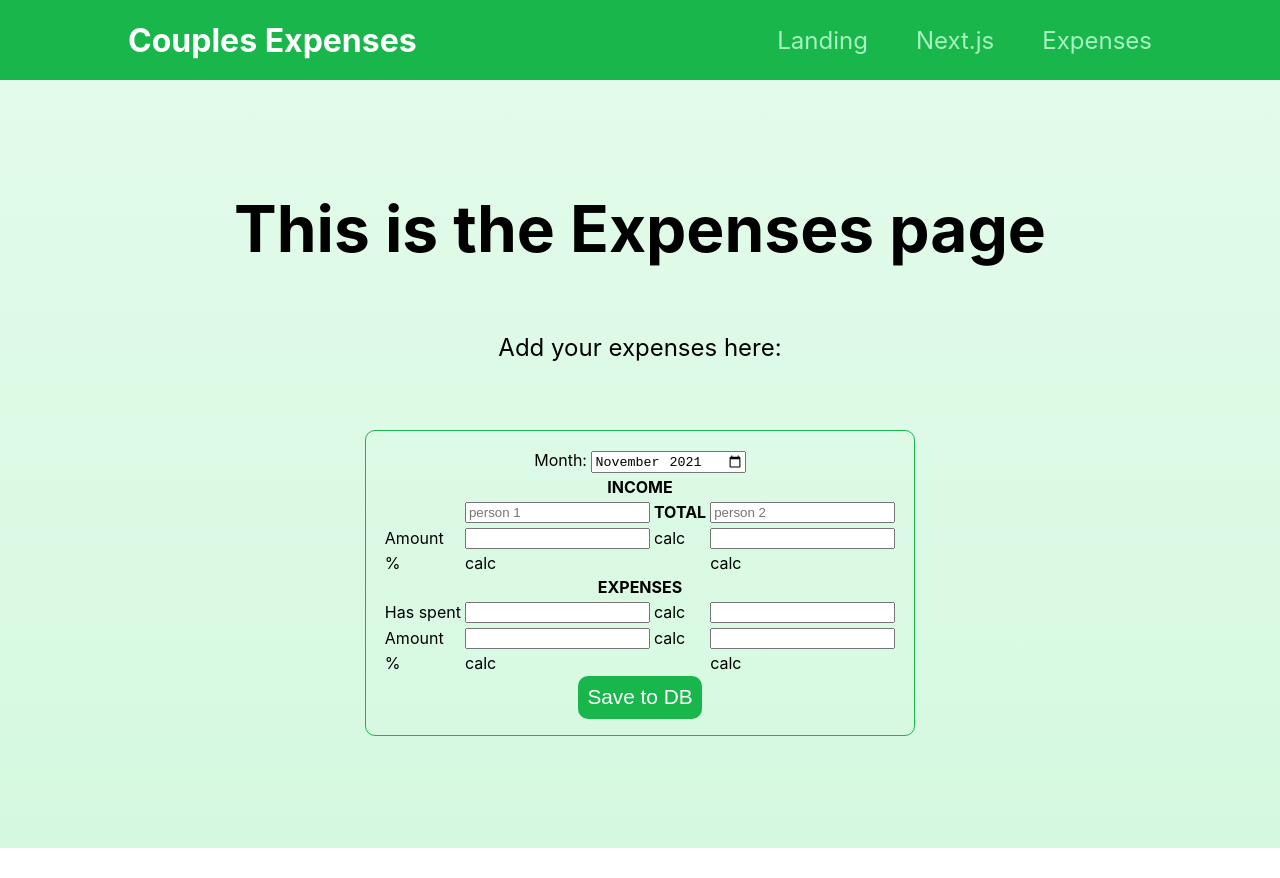
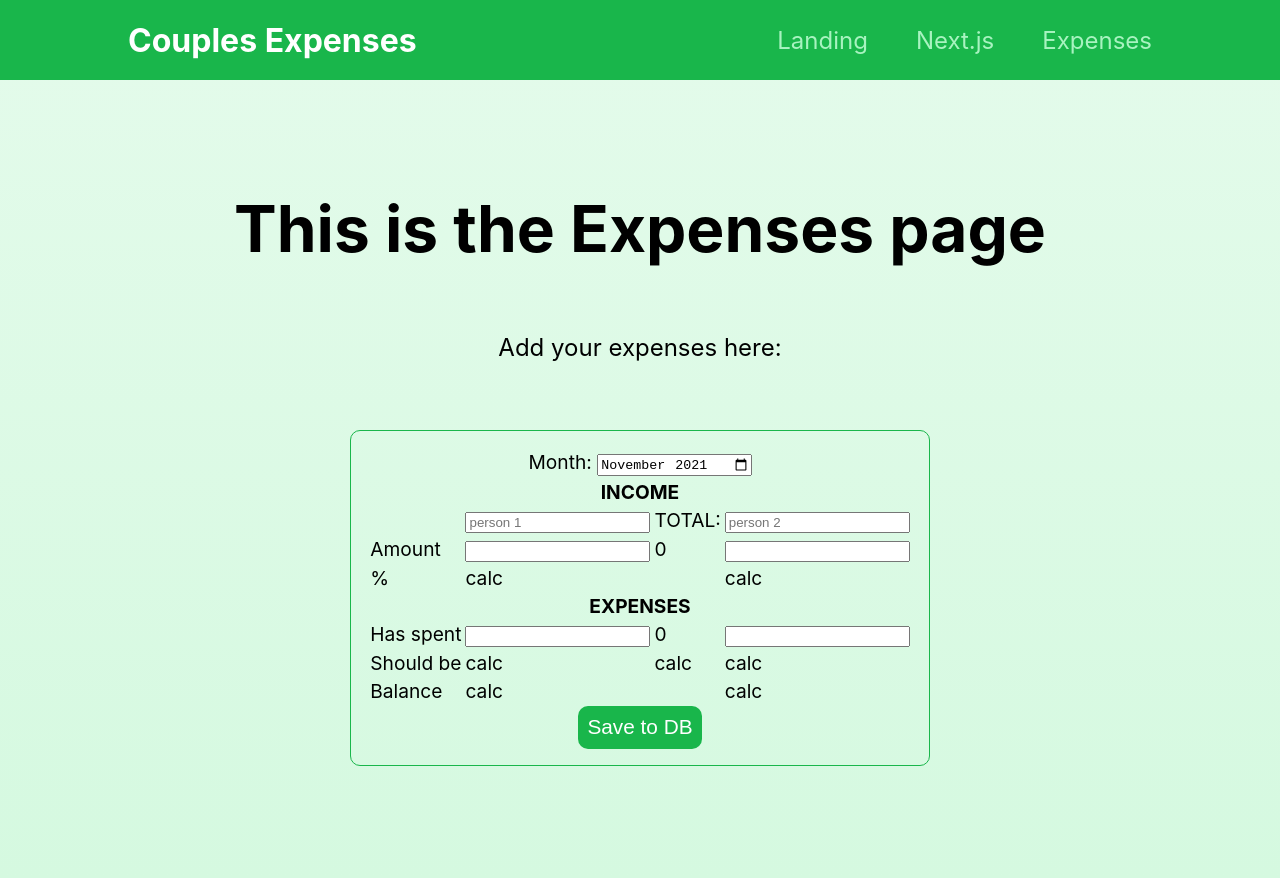
Before and after one commit to bjorntirsen/couples-expenses, a Next.js app: page /expenses in a window 1280 px wide. Before the commit the page ends 848 px from the top, so only its background shows below. Built offline with nearby package versions, Linux system fonts and the light colour scheme.

Commit message:
:sparkles: Total calculated

```diff
--- a/components/expenses/ExpensesForm.module.css
+++ b/components/expenses/ExpensesForm.module.css
@@ -1,4 +1,5 @@
 .form_container {
+  font-size: 1.2rem;
   text-decoration: none;
   border: 1px solid var(--primary-m9);
   border-radius: 10px;
--- a/components/expenses/ExpensesForm.tsx
+++ b/components/expenses/ExpensesForm.tsx
@@ -1,14 +1,40 @@
-import React, { FC, FormEvent } from 'react';
+import { FC, FormEvent, useRef, useState } from 'react';
 import classes from './ExpensesForm.module.css';
 
-interface Props {}
+interface Props {
+  onAddMonth: (a: string) => void;
+}
 
-const ExpensesForm: FC<Props> = () => {
+const ExpensesForm: FC<Props> = ({ onAddMonth }) => {
+  const monthInputRef = useRef<HTMLInputElement>(null);
+  const person1InputRef = useRef<HTMLInputElement>(null);
+  const person2InputRef = useRef<HTMLInputElement>(null);
+  const p1incomeInputRef = useRef<HTMLInputElement>(null);
+  const p2incomeInputRef = useRef<HTMLInputElement>(null);
+  const p1spentInputRef = useRef<HTMLInputElement>(null);
+  const p2spentInputRef = useRef<HTMLInputElement>(null);
+  const [totalIncome, setTotalIncome] = useState(0);
+  const [totalSpent, setTotalSpent] = useState(0);
+
   const handleOnChange = () => {
+    if (
+      +p1incomeInputRef.current!.value > 0 ||
+      +p2incomeInputRef.current!.value > 0
+    )
+      setTotalIncome(
+        +p1incomeInputRef.current!.value + +p2incomeInputRef.current!.value
+      );
+    if (
+      +p1spentInputRef.current!.value > 0 ||
+      +p2spentInputRef.current!.value > 0
+    )
+      setTotalSpent(
+        +p1spentInputRef.current!.value + +p2spentInputRef.current!.value
+      );
     console.log('change');
   };
 
-  const handleOnSubmit = (event: FormEvent) => {
+  const monthSubmitHandler = (event: FormEvent) => {
     event.preventDefault();
     console.log('submit');
   };
@@ -16,37 +42,53 @@ const ExpensesForm: FC<Props> = () => {
   return (
     <form
       onChange={handleOnChange}
-      onSubmit={handleOnSubmit}
+      onSubmit={monthSubmitHandler}
       className={classes.form_container}
     >
       <table>
         <tr>
           <td colSpan={4} className={classes.text_center}>
             <label htmlFor='month'>Month: </label>
-            <input type='month' id='month' min='2018-03' value='2021-11' />
+            <input
+              type='month'
+              id='month'
+              min='2018-03'
+              value='2021-11'
+              ref={monthInputRef}
+            />
           </td>
         </tr>
         <tr>
           <th colSpan={4}>INCOME</th>
         </tr>
         <tr>
-          <th></th>
-          <th>
-            <input type='text' placeholder='person 1' />
-          </th>
-          <th>TOTAL</th>
-          <th>
-            <input type='text' placeholder='person 2' />
-          </th>
+          <td></td>
+          <td>
+            <input
+              type='text'
+              placeholder='person 1'
+              aria-labelledby='person1'
+              ref={person1InputRef}
+            />
+          </td>
+          <td>TOTAL:</td>
+          <td>
+            <input
+              type='text'
+              placeholder='person 2'
+              aria-labelledby='person2'
+              ref={person2InputRef}
+            />
+          </td>
         </tr>
         <tr>
           <td>Amount</td>
           <td>
-            <input type='number' />
+            <input type='number' ref={p1incomeInputRef} min={0} />
           </td>
-          <td>calc</td>
+          <td>{totalIncome}</td>
           <td>
-            <input type='number' />
+            <input type='number' ref={p2incomeInputRef} min={0} />
           </td>
         </tr>
         <tr>
@@ -61,25 +103,21 @@ const ExpensesForm: FC<Props> = () => {
         <tr>
           <td>Has spent</td>
           <td>
-            <input type='number' />
+            <input type='number' ref={p1spentInputRef} min={0} />
           </td>
-          <td>calc</td>
+          <td>{totalSpent}</td>
           <td>
-            <input type='number' />
+            <input type='number' ref={p2spentInputRef} min={0} />
           </td>
         </tr>
         <tr>
-          <td>Amount</td>
-          <td>
-            <input type='number' />
-          </td>
+          <td>Should be</td>
           <td>calc</td>
-          <td>
-            <input type='number' />
-          </td>
+          <td>calc</td>
+          <td>calc</td>
         </tr>
         <tr>
-          <td>%</td>
+          <td>Balance</td>
           <td>calc</td>
           <td></td>
           <td>calc</td>
--- a/pages/expenses.tsx
+++ b/pages/expenses.tsx
@@ -1,14 +1,32 @@
 import type { NextPage } from 'next';
+import { useState } from 'react';
 import Head from 'next/head';
 import SectionWrapper from '../components/UI/SectionWrapper';
 import SectionTitle from '../components/UI/SectionTitle';
 import ExpensesForm from '../components/expenses/ExpensesForm';
+import { Month } from '../components/month.model';
 
-// const handleOnChange = (e: { target: { value: string } }) => {
-//   console.log(e.target.value);
-// };
+const ExpensesPage: NextPage = () => {
+  const [months, setMonths] = useState<Month[]>([]);
 
-const expensesPage: NextPage = () => {
+  // interface MonthForm {
+  //   month: Date;
+  //   person1: string;
+  //   person2: string;
+  //   p1income: number;
+  //   p2income: number;
+  //   p1spent: number;
+  //   p2spent: number;
+  // }
+
+  const monthAddHandler = () => {
+    console.log('month added');
+    // setMonths((prevMonths) => [
+    //   ...prevMonths,
+    //   { id: Math.random().toString(), locked: true, ...data },
+    // ]);
+  };
+
   return (
     <>
       <Head>
@@ -24,10 +42,10 @@ const expensesPage: NextPage = () => {
           title='This is the Expenses page'
           subtitle='Add your expenses here:'
         />
-        <ExpensesForm />
+        <ExpensesForm onAddMonth={monthAddHandler} />
       </SectionWrapper>
     </>
   );
 };
 
-export default expensesPage;
+export default ExpensesPage;
```
Also changed, not shown: components/month.model.ts (added, +14 -0 lines), documents/dataModelling.md (+4 -2 lines).
